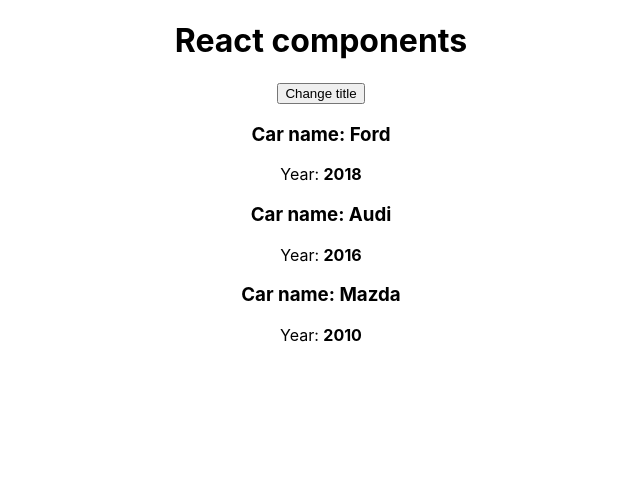
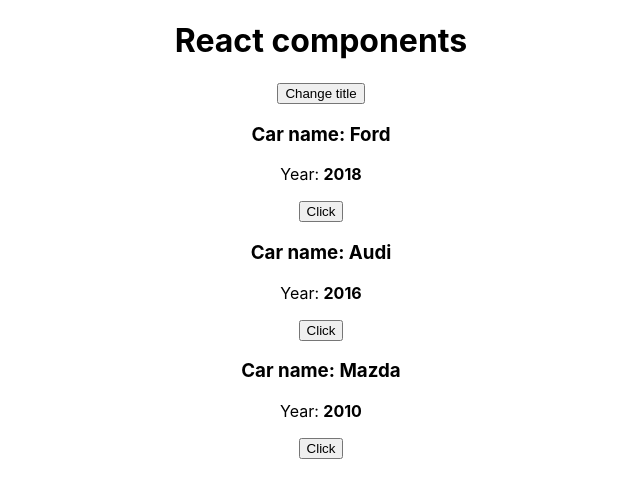
Before and after one commit to mexell96/react-course, a React (Create React App) app: page / in a window 1280 px wide. Shown: the top 498 px of the page, without its empty margins (319-959 px from the left). Built offline with nearby package versions, Linux system fonts and the light colour scheme.

Commit message:
send param in func

```diff
--- a/src/App.js
+++ b/src/App.js
@@ -11,10 +11,7 @@
     pageTitle: "React components",
   };
 
-  changeTitleHandler = () => {
-    const oldTitle = this.state.pageTitle;
-    const newTitle = oldTitle + " (changed)";
-
+  changeTitleHandler = (newTitle) => {
     this.setState({
       pageTitle: newTitle,
     });
@@ -32,11 +29,25 @@
       <div style={divStyle}>
         <h1>{this.state.pageTitle}</h1>
 
-        <button onClick={this.changeTitleHandler}>Change title</button>
+        <button onClick={this.changeTitleHandler.bind(this, "Changed!")}>
+          Change title
+        </button>
 
-        <Car name={cars[0].name} year={cars[0].year} />
-        <Car name={cars[1].name} year={cars[1].year} />
-        <Car name={cars[2].name} year={cars[2].year} />
+        <Car
+          name={cars[0].name}
+          year={cars[0].year}
+          onChangeTitle={this.changeTitleHandler.bind(this, cars[0].name)}
+        />
+        <Car
+          name={cars[1].name}
+          year={cars[1].year}
+          onChangeTitle={() => this.changeTitleHandler(cars[1].name)}
+        />
+        <Car
+          name={cars[2].name}
+          year={cars[2].year}
+          onChangeTitle={() => this.changeTitleHandler(cars[2].name)}
+        />
       </div>
     );
   }
--- a/src/Car/Car.js
+++ b/src/Car/Car.js
@@ -19,5 +19,6 @@
     <p>
       Year: <strong>{props.year}</strong>
     </p>
+    <button onClick={props.onChangeTitle}>Click</button>
   </div>
 );
```
Also changed, not shown: 1 other file (tests, documents, lock files or other folders).
